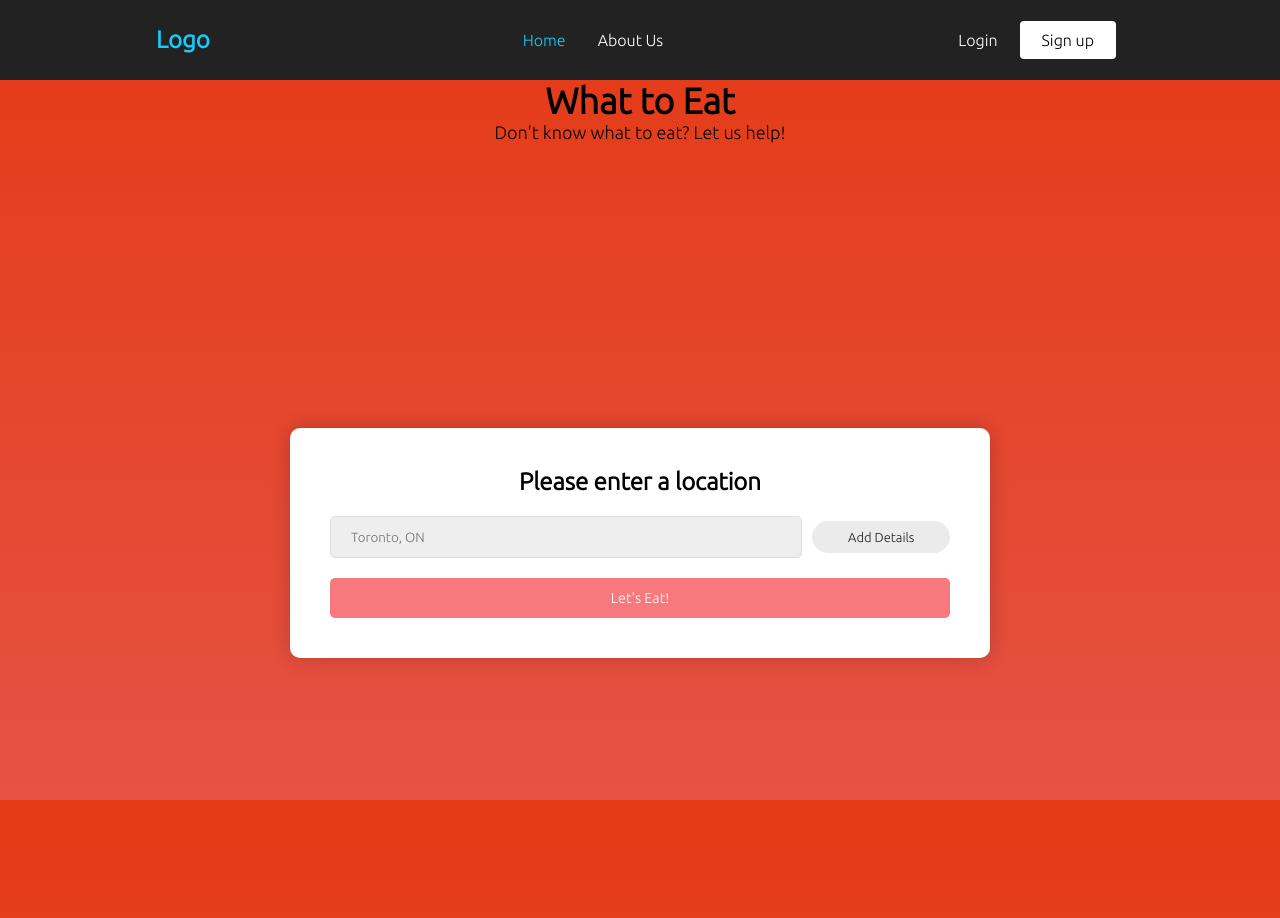
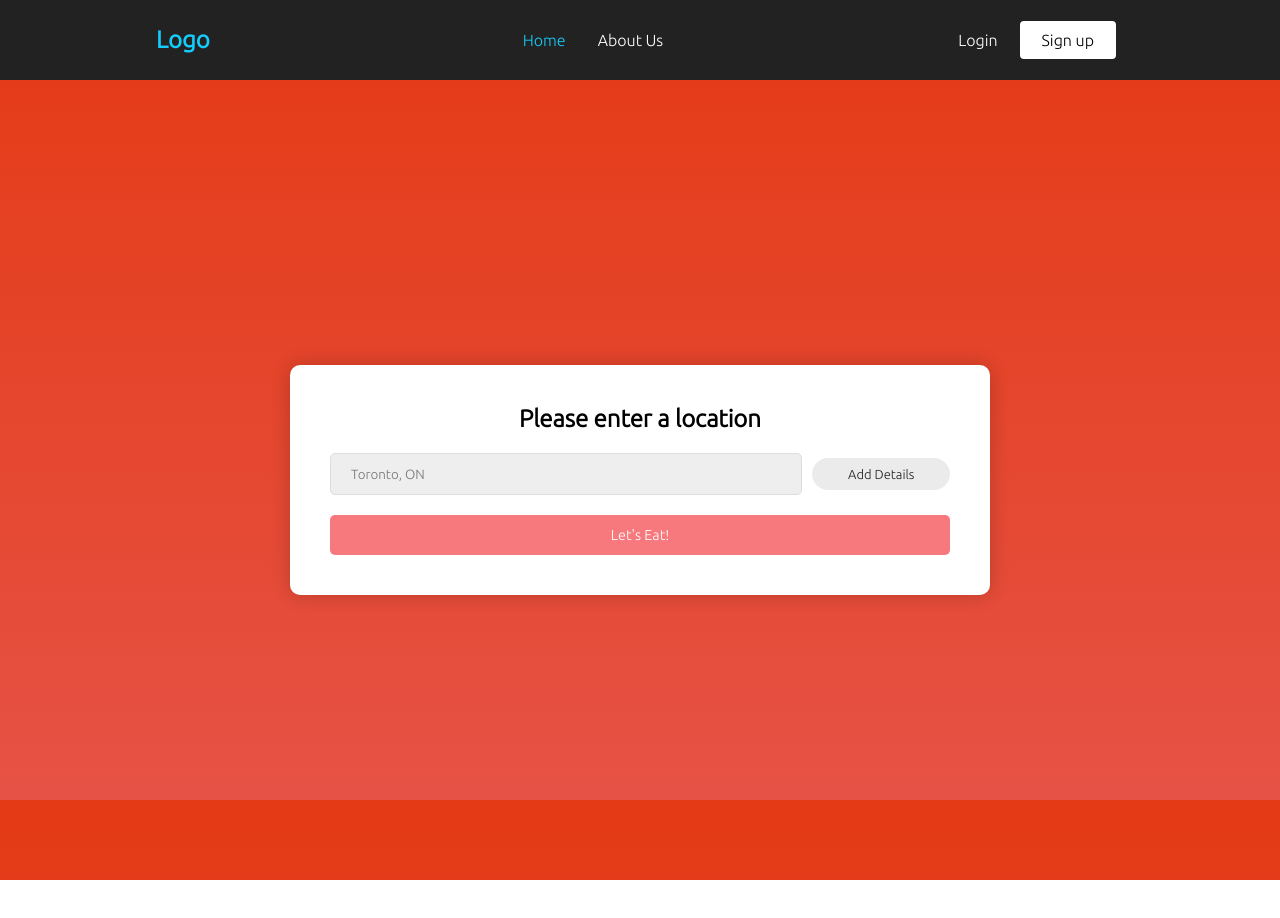
Before and after one commit to this-wei/WhatToEat, a React (Create React App) app: page /home in a window 1280 px wide. Shown: the top 918 px of the page. After the commit the page ends 880 px from the top, so only its background shows below. Built offline with nearby package versions, Linux system fonts and the light colour scheme.

Commit message:
Got rid of title

```diff
--- a/src/pages/Home/Home.js
+++ b/src/pages/Home/Home.js
@@ -4,10 +4,6 @@ import './Home.css'
 const Home = () => {
     return (
         <>
-            <div className='header'>
-                <h1 className='title'>What to Eat</h1>
-                <p className='subtitle'>Don't know what to eat? Let us help!</p>
-            </div>
             <Form />
         </>
     )
```
